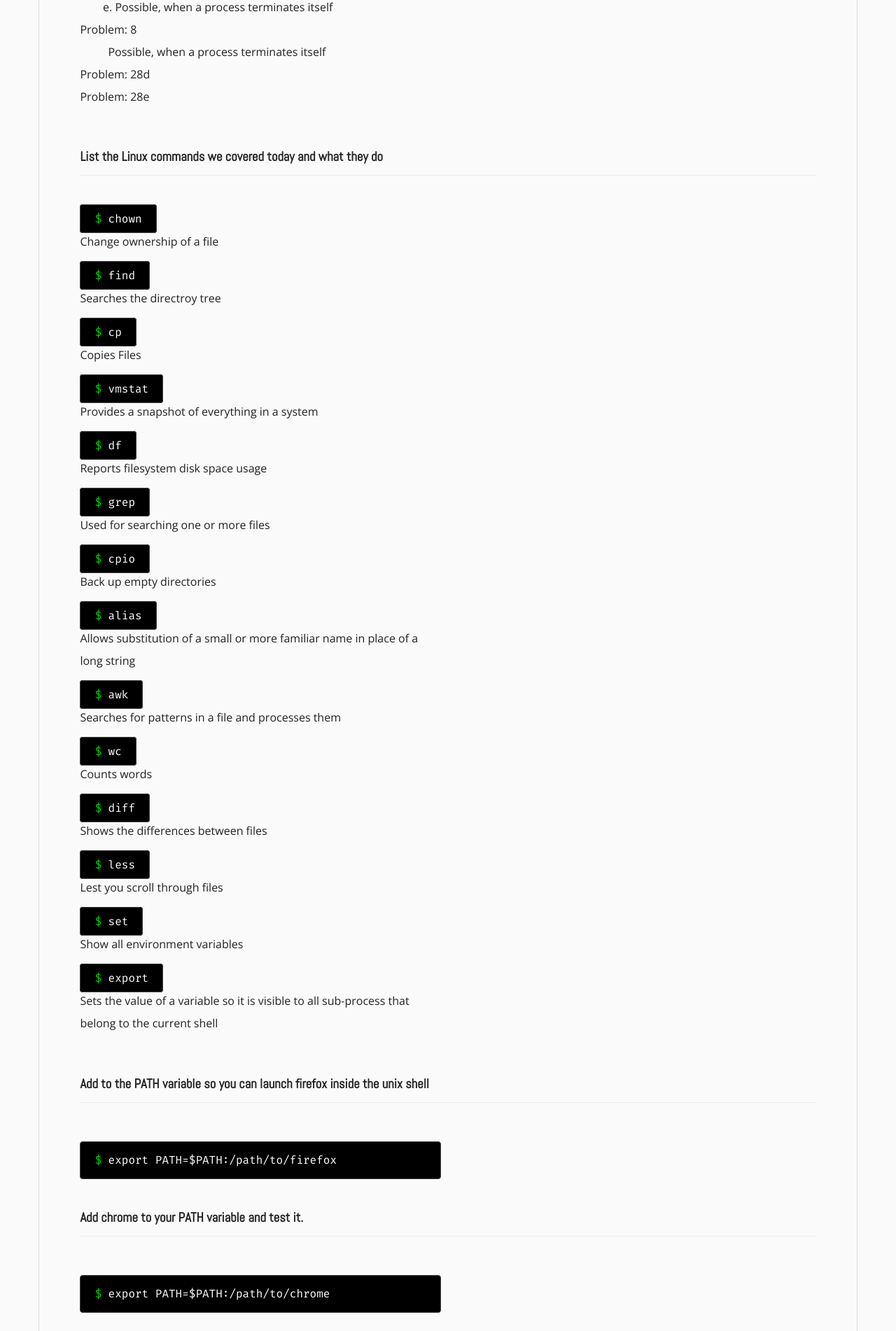
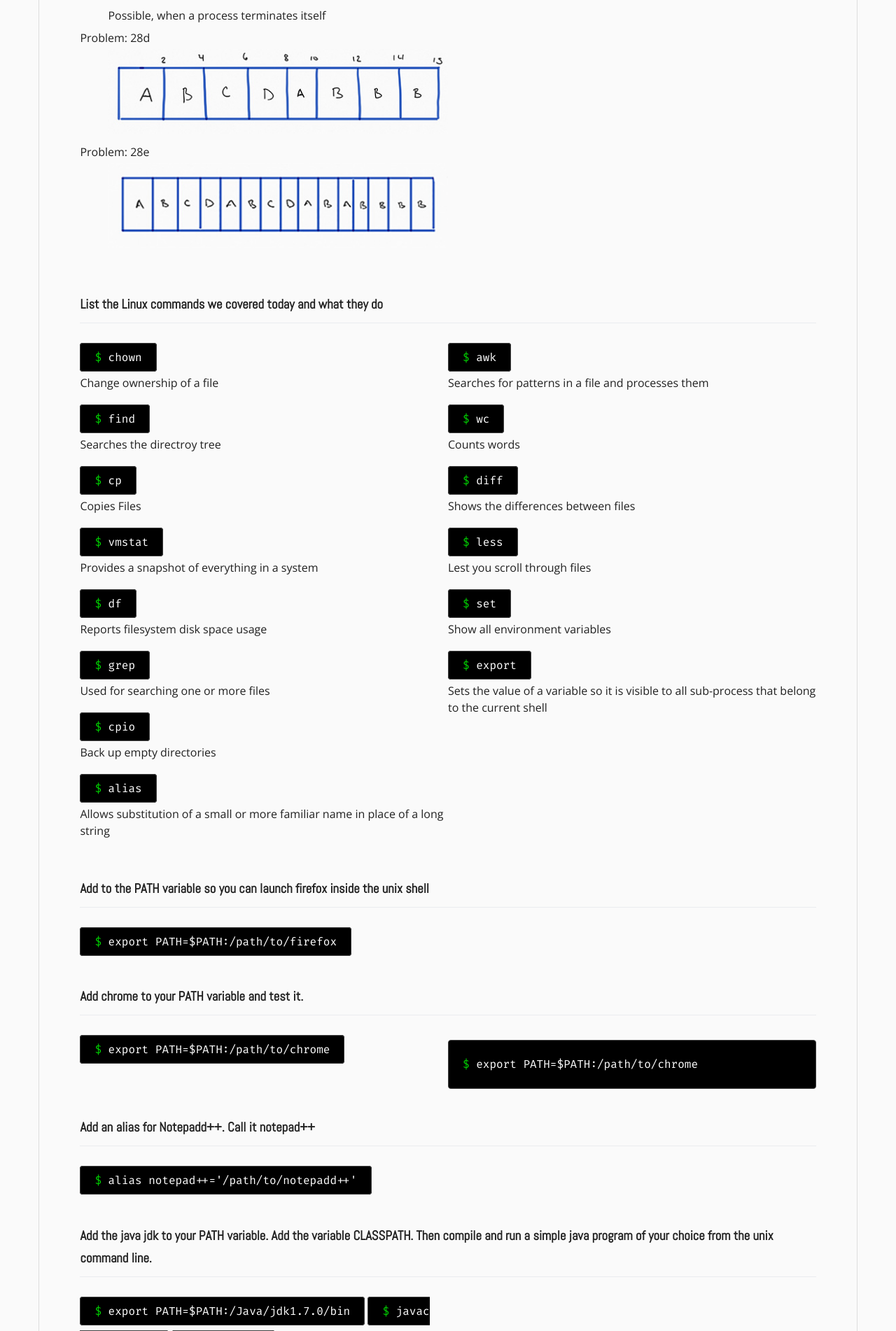
Before and after one commit to ZachChristensen28/csis_3600, a Django app: page /weeklywork/week-2/ in a window 1280 px wide. Shown: the part 1165-3067 px from the top of the page at 70% size. Run offline with Django 3.2, Linux system fonts and the light colour scheme; some libraries are stand-ins or nearby versions.

Commit message:
finish week 2

```diff
--- a/csis3600/myWebsite/templates/myWebsite/week2.html
+++ b/csis3600/myWebsite/templates/myWebsite/week2.html
@@ -1,11 +1,11 @@
 {% extends "base.html" %} {% block title %}
 <title>Week 2 | CSIS 3600 | Spring 2018</title>
-{% endblock %} {% block body %}
+{% endblock %} {% block body %} {% load static %}
 <div class="homework-container">
   <div class="title-container">
     <h2><i class="fal fa-book fa-xs"></i> Week 2</h2>
   </div>
-  <div class="homework">
+  <div class="homework spanAll">
     <h3 class="no-margin-bottom"><i class="fal fa-pencil"></i> Textbook problems Chapter 2</h3>
     <dl>
       <dt>Problem: 1</dt>
@@ -28,9 +28,9 @@
       <dt>Problem: 8</dt>
       <dd>Possible, when a process terminates itself</dd>
       <dt>Problem: 28d</dt>
-      <dd></dd>
+      <dd><img class="round-robin-img" src="{% static 'week2/28d.jpg'%}" alt="Round Robin for 28 D"></dd>
       <dt>Problem: 28e</dt>
-      <dd></dd>
+      <dd><img class="round-robin-img" src="{% static 'week2/28e.jpg'%}" alt="Round Robin for 28 E"></dd>
     </dl>
   </div>
   <div class="homework">
@@ -68,6 +68,8 @@
         <code>alias</code>
         <p>Allows substitution of a small or more familiar name in place of a long string</p>
       </li>
+    </ul>
+    <ul>
       <li>
         <code>awk</code>
         <p>Searches for patterns in a file and processes them</p>
@@ -96,19 +98,32 @@
   </div>
   <div class="homework">
     <h3><i class="fal fa-pencil"></i> Add to the PATH variable so you can launch firefox inside the unix shell</h3>
-    <code>export PATH=$PATH:/path/to/firefox</code>
+    <ul>
+      <li><code>export PATH=$PATH:/path/to/firefox</code></li>
+    </ul>
   </div>
   <div class="homework">
     <h3><i class="fal fa-pencil"></i> Add chrome to your PATH variable and test it.</h3>
+    <ul>
+      <li><code>export PATH=$PATH:/path/to/chrome</code></li>
+    </ul>
     <code>export PATH=$PATH:/path/to/chrome</code>
   </div>
   <div class="homework">
     <h3><i class="fal fa-pencil"></i> Add an alias for Notepadd++. Call it notepad++</h3>
-    <code>alias notepad++='/path/to/notepadd++'</code>
+    <ul>
+      <li><code>alias notepad++='/path/to/notepadd++'</code></li>
+    </ul>
   </div>
   <div class="homework">
     <h3><i class="fal fa-pencil"></i> Add the java jdk to your PATH variable.  Add the variable CLASSPATH.  Then compile and run a simple java program of your choice from the unix command line.</h3>
-    <code>Homework goes here</code>
+    <ul>
+      <li>
+        <code>export PATH=$PATH:/Java/jdk1.7.0/bin</code>
+        <code>javac ~/test.java</code>
+        <code>java test</code>
+      </li>
+    </ul>
   </div>
 </div>
 {% endblock %}
--- a/csis3600/static/css/scss/base/_base.scss
+++ b/csis3600/static/css/scss/base/_base.scss
@@ -21,6 +21,10 @@
   font-family: $heading-font, sans-serif;
 }
 
+p {
+  line-height: 1.5em;
+}
+
 code {
   background-color: #000;
   border: 1px solid lighten(#000, 25%);
@@ -28,6 +32,7 @@
   color: #fff;
   font-family: $code-font;
   font-weight: lighter;
+  line-height: 3em;
   padding: 10px 20px;
   margin: 10px 0 0;
 
@@ -37,8 +42,6 @@
   }
 
   &.windows-code {
-    line-height: 3em;
-
     &::before {
       color: $white;
       content: 'C:\\ ';
--- a/csis3600/static/css/scss/objects/_grids.scss
+++ b/csis3600/static/css/scss/objects/_grids.scss
@@ -33,7 +33,6 @@
   }
 
   @include above-tablet {
-    grid-gap: 20px;
     grid-template-columns: 1fr 1fr;
 
     h3 {
@@ -46,5 +45,9 @@
   @include above-tablet {
     display: grid;
     grid-template-columns: 1fr 1fr;
+
+    .spanAll {
+      grid-column: 1 / -1;
+    }
   }
 }
--- a/csis3600/static/css/scss/overrides/_overrides.scss
+++ b/csis3600/static/css/scss/overrides/_overrides.scss
@@ -13,3 +13,8 @@
     margin-left: 10px;
   }
 }
+
+.round-robin-img {
+  width: 100%;
+  max-width: 600px;
+}
```
Also changed, not shown: csis3600/myWebsite/static/week2/28d.jpg (added), csis3600/myWebsite/static/week2/28e.jpg (added), csis3600/static/css/dest/main.css, 2 other files.
